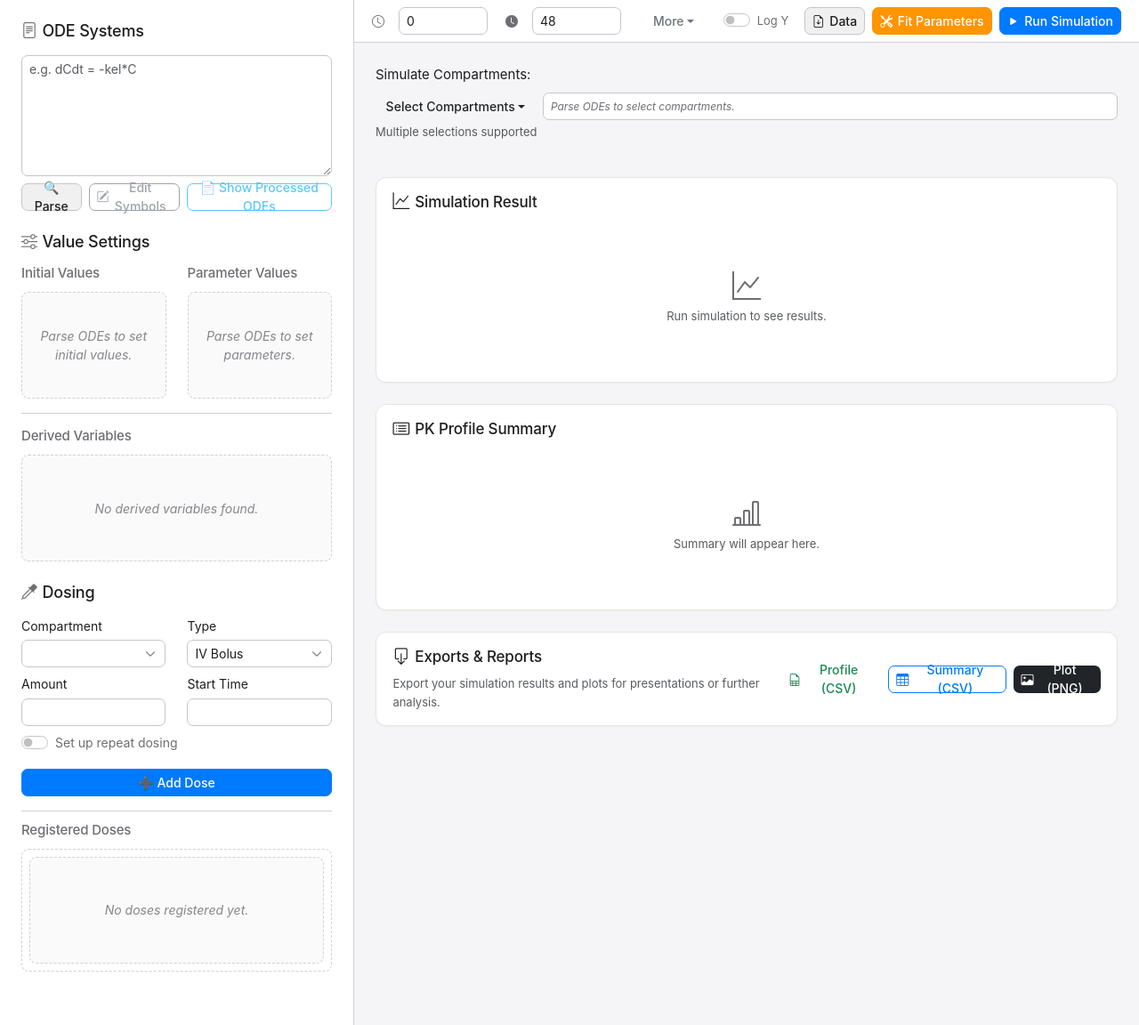
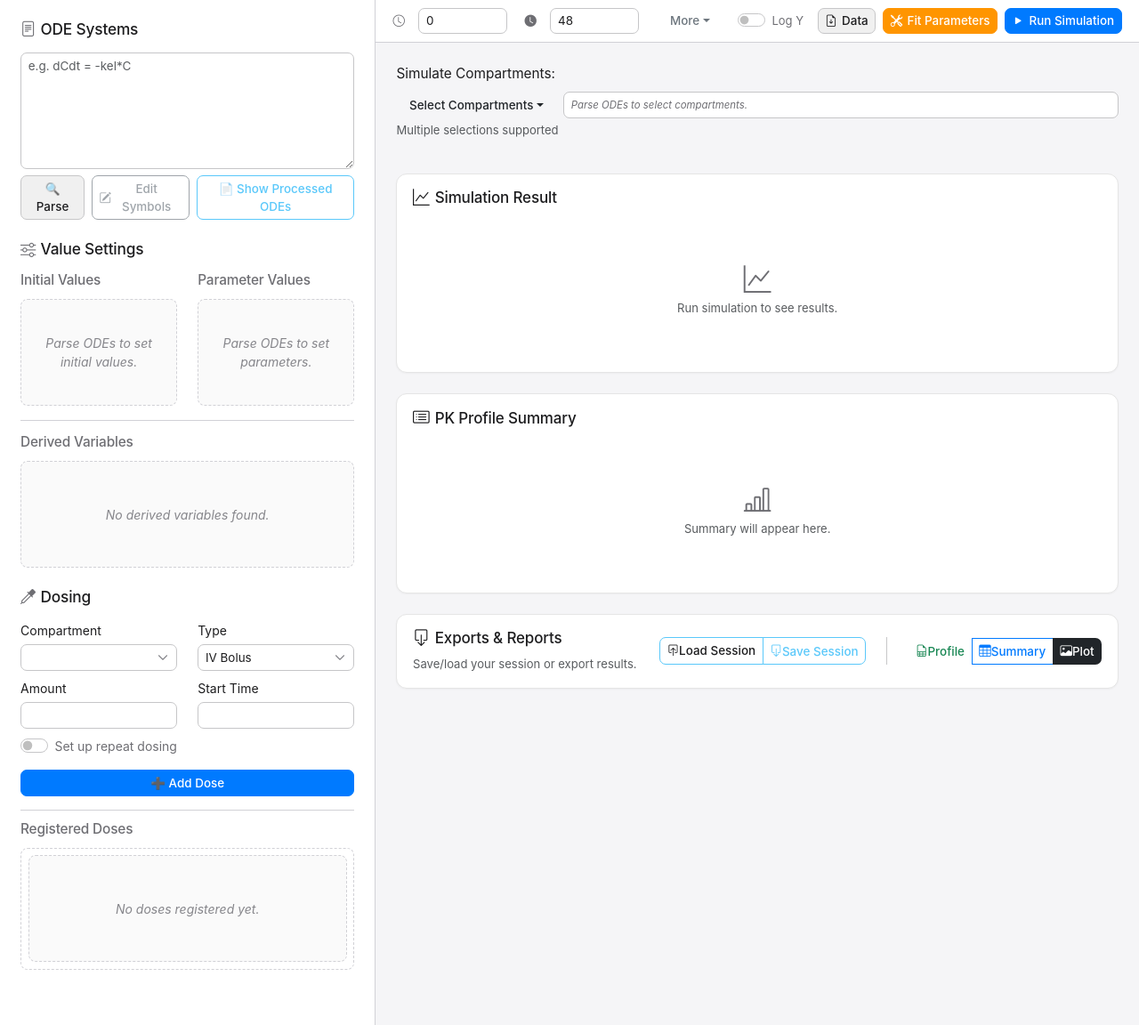
Before and after one commit to snowflower1028/PK-ODE-Simulator, a Django app: page / in a window 1280 px wide. Shown: the whole page at 89% size. Run offline with Django 5.2, Linux system fonts and the light colour scheme; lists and menus that the app fills with data are empty; some libraries are stand-ins or nearby versions.

Commit message:
feat: Add session management functionality for saving and loading sessions. fix: font size yudongjeok

```diff
--- a/simulator/static/simulator/css/style.css
+++ b/simulator/static/simulator/css/style.css
@@ -30,6 +30,11 @@
     --control-padding-x-sm-strict: 0.5rem;  /* Bootstrap .form-control-sm 패딩 */
     --control-height-strict: calc( (var(--control-font-size-sm) * var(--control-line-height)) + (var(--control-padding-y-sm-strict) * 2) + 2px );
 }
+html {
+    /* 화면 너비에 따라 글씨 크기를 조절합니다. */
+    /* 최소 14px, 기본 1.2vw, 최대 16px */
+    font-size: clamp(14px, 1.2vw, 16px);
+}
 
 /* ------------------------------ */
 /* 2. Base & Typography Styles    */
@@ -39,7 +44,7 @@ body {
     color: var(--apple-text-primary);
     -webkit-font-smoothing: antialiased;
     -moz-osx-font-smoothing: grayscale;
-    font-size: 15px;
+    font-size: 1rem;
     line-height: 1.5;
     display: flex;
     height: 100vh;
@@ -52,10 +57,10 @@ h1, h2, h3, h4, h5, h6 {
     letter-spacing: -0.01em;
     margin-bottom: 0.75rem;
 }
-h1 { font-size: 28px; font-weight: 700; }
-h2 { font-size: 24px; font-weight: 700; } /* 사이드바 섹션 타이틀 등에 사용될 수 있음 */
+h1 { font-size: 1.75rem; font-weight: 700; }
+h2 { font-size: 1.5rem; font-weight: 700; } /* 사이드바 섹션 타이틀 등에 사용될 수 있음 */
 .sidebar-section-title { /* 사이드바용 h2 대체 */
-    font-size: 18px; /* 기존 스타일 유지 */
+    font-size: 1.125rem; /* 기존 스타일 유지 */
     font-weight: 500;
     color: var(--apple-text-primary);
     margin-bottom: 1rem;
@@ -64,12 +69,12 @@ h2 { font-size: 24px; font-weight: 700; } /* 사이드바 섹션 타이틀 등
 }
 .sidebar-section-title .bi {
     margin-right: 0.5rem;
-    font-size: 1.1em;
+    font-size: 1.1rem;
     color: var(--apple-text-secondary);
 }
-h3 { font-size: 20px; }
+h3 { font-size: 1.125rem; }
     .subsection-title { /* 사이드바용 h3 대체 */
-    font-size: 15px; /* 기존 스타일 유지 */
+    font-size: 1rem; /* 기존 스타일 유지 */
     font-weight: 500;
     color: var(--apple-text-secondary);
     margin-bottom: 0.75rem;
@@ -82,12 +87,12 @@ h3 { font-size: 20px; }
     padding-top: 0;
     margin-top: 0;
 }
-h4 { font-size: 18px; }
-h5 { font-size: 16px; } /* 카드 제목 등에 사용 */
+h4 { font-size: 1.125rem; }
+h5 { font-size: 1.1rem; } /* 카드 제목 등에 사용 */
 
 p, label:not(.form-check-label), .form-label {
     color: var(--apple-text-primary);
-    font-size: 15px;
+    font-size: 1rem;
     line-height: 1.6;
 }
 /* Dosing 폼 내부 레이블은 더 작게 */
@@ -97,7 +102,7 @@ p, label:not(.form-check-label), .form-label {
 }
 small, .text-muted {
     color: var(--apple-text-secondary);
-    font-size: 13px;
+    font-size: 0.85rem;
 }
 hr {
     border: none;
@@ -118,13 +123,20 @@ h5 .bi, h4 .bi, h3 .bi, .sidebar-section-title .bi, .subsection-title .bi { /*
     margin-right: 0.35rem;
     font-size: 1em;
 }
+.btn, label.btn {
+    font-size: var(--control-font-size-sm) !important; /* !important를 사용해 다른 label 스타일을 무시하고 이 스타일을 강제 적용 */
+    vertical-align: middle; /* label과 button의 수직 정렬을 맞춤 */
+}
 
 /* ------------------------------ */
 /* 3. Layout Styles               */
 /* ------------------------------ */
 .sidebar {
+    flex-shrink: 0;
     width: var(--apple-sidebar-width);
     height: 100vh;
+    max-width: 500px;
+    min-width: 308px;
     overflow-y: auto;
     background-color: var(--apple-background-primary);
     border-right: 1px solid var(--apple-separator-color);
@@ -133,7 +145,6 @@ h5 .bi, h4 .bi, h3 .bi, .sidebar-section-title .bi, .subsection-title .bi { /*
     flex-direction: column;
     gap: 1.5rem;
 }
-.sidebar-section { }
 
 .main-content {
     flex-grow: 1;
@@ -198,7 +209,9 @@ h5 .bi, h4 .bi, h3 .bi, .sidebar-section-title .bi, .subsection-title .bi { /*
     border: 1px solid transparent;
     box-shadow: none;
     transition: background-color 0.15s ease-in-out, border-color 0.15s ease-in-out, color 0.15s ease-in-out;
-    height: var(--control-height-strict); /* 모든 버튼 높이 통일 */
+    min-height: var(--control-height-strict); /* 모든 버튼 높이 통일 */
+    height: auto;
+    white-space: normal;
     display: inline-flex; /* 아이콘 정렬 위해 */
     align-items: center;    /* 아이콘 정렬 위해 */
     justify-content: center;/* 아이콘 정렬 위해 */
@@ -274,6 +287,10 @@ h5 .bi, h4 .bi, h3 .bi, .sidebar-section-title .bi, .subsection-title .bi { /*
 .btn-outline-info { color: #5AC8FA; border-color: #5AC8FA; }
 .btn-outline-info:hover { background-color: rgba(90, 200, 250, 0.08); }
 
+/* Export 부분 구분선 마진 */
+.d-flex .vr {
+  margin: 0 0.5rem;
+}
 
 /* 툴바 내부 버튼들 (일반 .btn 스타일을 따르되, 아이콘 마진만 조정) */
 .main-toolbar .action-buttons .btn .bi {
@@ -606,8 +623,41 @@ h5 .bi, h4 .bi, h3 .bi, .sidebar-section-title .bi, .subsection-title .bi { /*
     padding: 0; /* 부모의 패딩 사용 */
 }
 
+
 /* ------------------------------ */
-/* 6. Utility Styles              */
+/* 6. Responsive Styles           */
+/* ------------------------------ */
+
+/* 화면 너비가 1200px 이하일 때 */
+@media (max-width: 996px) {
+  body {
+    flex-direction: column; /* flex 방향을 세로로 변경 */
+    height: auto;           /* body 높이를 자동으로 조절 */
+    overflow-y: auto;       /* body 자체에 스크롤 허용 */
+  }
+
+  .sidebar, .main-content {
+    width: 100%;            /* 사이드바와 메인 콘텐츠 너비를 100%로 설정 */
+    height: auto;           /* 높이를 자동으로 조절 */
+    max-width: none;        /* 최대 너비 제한 해제 */
+  }
+
+  .sidebar {
+    border-right: none; /* 사이드바 오른쪽 경계선 제거 */
+    border-bottom: 1px solid var(--apple-separator-color); /* 하단 경계선 추가 */
+  }
+
+  .main-content {
+    overflow: visible; /* 메인 콘텐츠의 overflow 숨김 해제 */
+  }
+
+  .main-scrollable-area {
+    overflow-y: visible; /* 스크롤 영역의 overflow 숨김 해제 */
+  }
+}
+
+/* ------------------------------ */
+/* 7. Utility Styles              */
 /* ------------------------------ */
 .subtle-shadow {
     box-shadow: 0 1px 3px rgba(0,0,0,0.04), 0 1px 2px rgba(0,0,0,0.08);
--- a/simulator/static/simulator/js/script.js
+++ b/simulator/static/simulator/js/script.js
@@ -64,6 +64,8 @@ const DOM = {
     exportProfileBtn: document.getElementById("export-profile-btn"),
     exportSummaryBtn: document.getElementById("export-summary-btn"),
     exportPlotBtn: document.getElementById("export-plot-btn"),
+    importSessionInput: document.getElementById("import-session-input"),
+    exportSessionBtn: document.getElementById("export-session-btn"),
   },
 
   // --- 모달 (Modals) & 오프캔버스 (Offcanvas) ---
@@ -1134,6 +1136,113 @@ const Handlers = {
     });
   },
 
+    /**
+   * 'Save Session' 버튼 클릭을 처리합니다.
+   * 현재 앱의 모든 상태를 하나의 JSON 파일로 만들어 다운로드합니다.
+   */
+  handleExportSessionClick() {
+    // 1. 현재 상태를 하나의 객체로 수집
+    const sessionData = {
+      ode: DOM.sidebar.odeInput.value,
+      initials: {},
+      parameters: {},
+      doses: State.doseList,
+      simulationSettings: {
+        start: +DOM.toolbar.simStartTime.value,
+        end: +DOM.toolbar.simEndTime.value,
+        steps: +document.getElementById('dropdown-sim-steps').value,
+        logScale: DOM.toolbar.logScaleCheckbox.checked,
+        selectedCompartments: [...DOM.simulation.compartmentsMenu.querySelectorAll(".sim-comp-checkbox:checked")].map(e => e.value)
+      }
+    };
+
+    State.compartments.forEach(c => {
+      sessionData.initials[c] = +DOM.sidebar.initValuesContainer.querySelector(`#init_${c}`).value;
+    });
+    State.parameters.forEach(p => {
+      sessionData.parameters[p] = +DOM.sidebar.paramValuesContainer.querySelector(`#param_${p}`).value;
+    });
+
+    // 2. JSON 문자열로 변환하여 파일로 다운로드
+    const jsonString = JSON.stringify(sessionData, null, 2); // 2는 가독성을 위한 들여쓰기
+    const blob = new Blob([jsonString], { type: "application/json" });
+    const url = URL.createObjectURL(blob);
+
+    const a = document.createElement('a');
+    a.href = url;
+    a.download = `pk-simulator-session-${new Date().toISOString().slice(0,10)}.json`;
+    document.body.appendChild(a);
+    a.click();
+    document.body.removeChild(a);
+    URL.revokeObjectURL(url);
+  },
+
+  /**
+   * 'Load Session' 파일 선택을 처리합니다.
+   * 사용자가 선택한 JSON 파일을 읽어 앱의 상태를 복원합니다.
+   */
+  handleImportSessionChange(event) {
+    const file = event.target.files[0];
+    if (!file) return;
+
+    const reader = new FileReader();
+    reader.onload = async (e) => {
+      try {
+        const sessionData = JSON.parse(e.target.result);
+
+        // 1. ODE 입력창 채우고 파싱 실행
+        DOM.sidebar.odeInput.value = sessionData.ode || "";
+        await Handlers.handleParseClick();
+
+        // 2. 파싱 후 UI가 업데이트될 시간을 잠시 대기
+        setTimeout(() => {
+          // 3. 파라미터 및 초기값 복원
+          if(sessionData.parameters) {
+            Object.entries(sessionData.parameters).forEach(([key, value]) => {
+              const el = DOM.sidebar.paramValuesContainer.querySelector(`#param_${key}`);
+              if (el) el.value = value;
+            });
+          }
+          if(sessionData.initials) {
+            Object.entries(sessionData.initials).forEach(([key, value]) => {
+              const el = DOM.sidebar.initValuesContainer.querySelector(`#init_${key}`);
+              if (el) el.value = value;
+            });
+          }
+
+          // 4. 투여 계획(Dose) 복원
+          State.doseList = sessionData.doses || [];
+          UI.renderDoses();
+
+          // 5. 시뮬레이션 설정 복원
+          const settings = sessionData.simulationSettings || {};
+          DOM.toolbar.simStartTime.value = settings.start || 0;
+          DOM.toolbar.simEndTime.value = settings.end || 48;
+          document.getElementById('dropdown-sim-steps').value = settings.steps || 200;
+          DOM.toolbar.logScaleCheckbox.checked = settings.logScale || false;
+
+          // 6. 선택된 Compartment 복원
+          const selected = settings.selectedCompartments || State.compartments;
+          DOM.simulation.compartmentsMenu.querySelectorAll('.sim-comp-checkbox').forEach(cb => {
+            cb.checked = selected.includes(cb.value);
+          });
+          UI.updateSelectedBadges();
+
+          alert('Session loaded successfully!');
+        }, 500); // 0.5초 대기
+
+      } catch (error) {
+        alert('Failed to load or parse the session file. Please check if the file is a valid JSON.');
+        console.error("Session load error:", error);
+      } finally {
+        // 동일한 파일을 다시 선택할 수 있도록 입력값 초기화
+        event.target.value = "";
+      }
+    };
+    reader.readAsText(file);
+  },
+
+
   // --- 피팅 관련 핸들러 ---
 
   handleFitBtnClick() {
@@ -1401,6 +1510,8 @@ const App = {
     if(DOM.results.exportProfileBtn) DOM.results.exportProfileBtn.addEventListener('click', Handlers.handleExportProfileClick);
     if(DOM.results.exportSummaryBtn) DOM.results.exportSummaryBtn.addEventListener('click', Handlers.handleExportSummaryClick);
     if(DOM.results.exportPlotBtn) DOM.results.exportPlotBtn.addEventListener('click', Handlers.handleExportPlotClick);
+    if(DOM.results.exportSessionBtn) DOM.results.exportSessionBtn.addEventListener('click', Handlers.handleExportSessionClick);
+    if(DOM.results.importSessionInput) DOM.results.importSessionInput.addEventListener('change', Handlers.handleImportSessionChange);
   },
 
   /**
--- a/simulator/templates/simulator/index.html
+++ b/simulator/templates/simulator/index.html
@@ -198,19 +198,34 @@
           <div>
             <h5 class="card-title mb-1"><i class="bi bi-box-arrow-down"></i> Exports & Reports</h5>
             <p class="card-text text-muted small mb-0">
-              Export your simulation results and plots for presentations or further analysis.
+              Save/load your session or export results.
             </p>
           </div>
-          <div class="d-flex gap-2">
-            <button id="export-profile-btn" class="btn btn-sm btn-outline-success">
-              <i class="bi bi-file-earmark-spreadsheet me-1"></i> Profile (CSV)
-            </button>
-            <button id="export-summary-btn" class="btn btn-sm btn-outline-primary">
-              <i class="bi bi-table me-1"></i> Summary (CSV)
-            </button>
-            <button id="export-plot-btn" class="btn btn-sm btn-dark">
-              <i class="bi bi-image me-1"></i> Plot (PNG)
-            </button>
+
+          <div class="d-flex align-items-center gap-3">
+            <div class="btn-group" role="group" aria-label="Session Management">
+              <label for="import-session-input" class="btn btn-sm btn-outline-info" title="Load Session from JSON file">
+                <i class="bi bi-box-arrow-in-up"></i> Load Session
+              </label>
+              <input type="file" id="import-session-input" accept=".json" style="display: none;">
+              <button id="export-session-btn" type="button" class="btn btn-sm btn-outline-info" title="Save current session to a JSON file">
+                <i class="bi bi-box-arrow-down"></i> Save Session
+              </button>
+            </div>
+
+            <div class="vr"></div>
+
+            <div class="btn-group" role="group" aria-label="Data Export">
+              <button id="export-profile-btn" type="button" class="btn btn-sm btn-outline-success" title="Export Profile (CSV)">
+                <i class="bi bi-file-earmark-spreadsheet"></i> Profile
+              </button>
+              <button id="export-summary-btn" type="button" class="btn btn-sm btn-outline-primary" title="Export Summary (CSV)">
+                <i class="bi bi-table"></i> Summary
+              </button>
+              <button id="export-plot-btn" type="button" class="btn btn-sm btn-dark" title="Export Plot (PNG)">
+                <i class="bi bi-image"></i> Plot
+              </button>
+            </div>
           </div>
         </div>
       </div>
```
